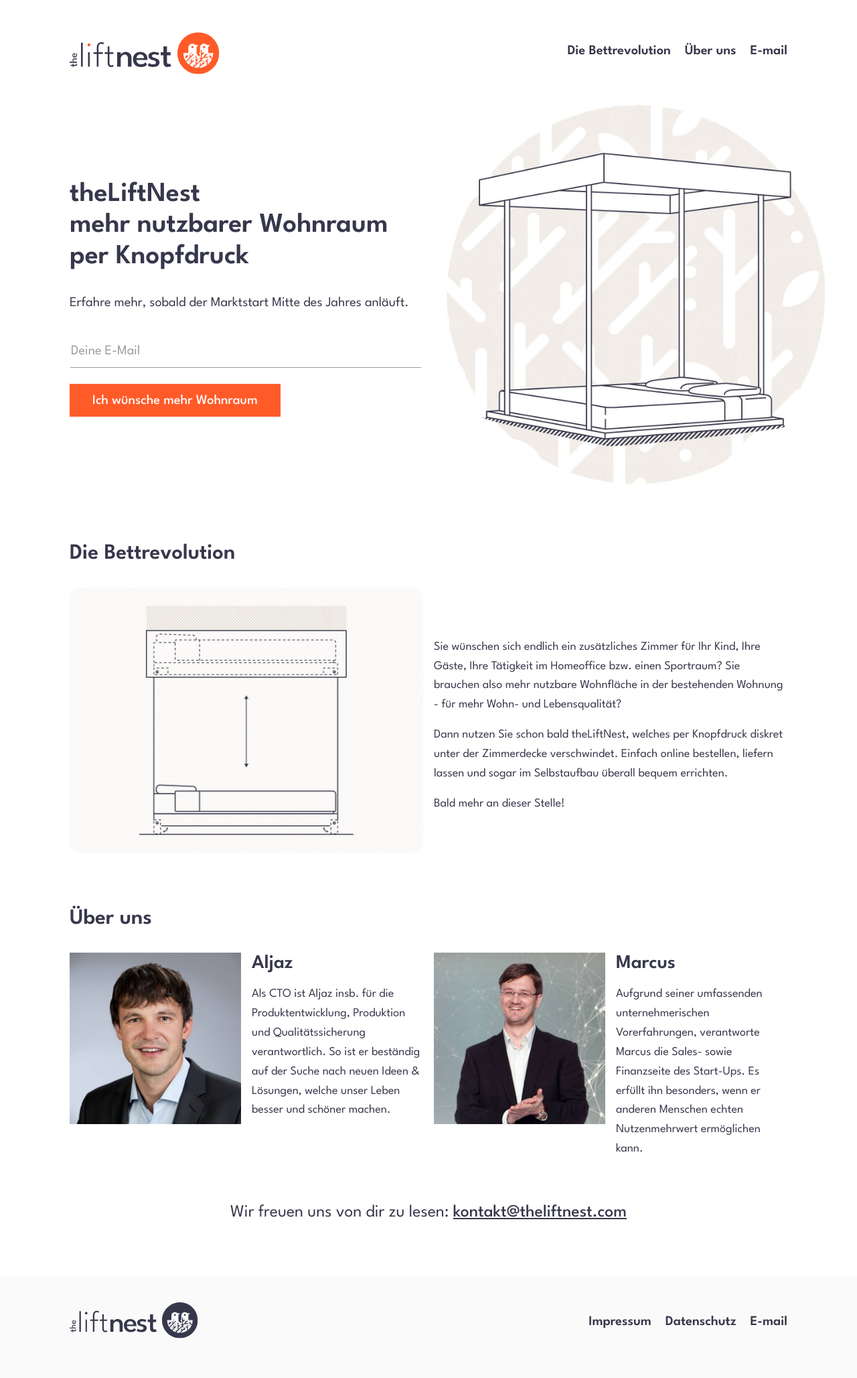
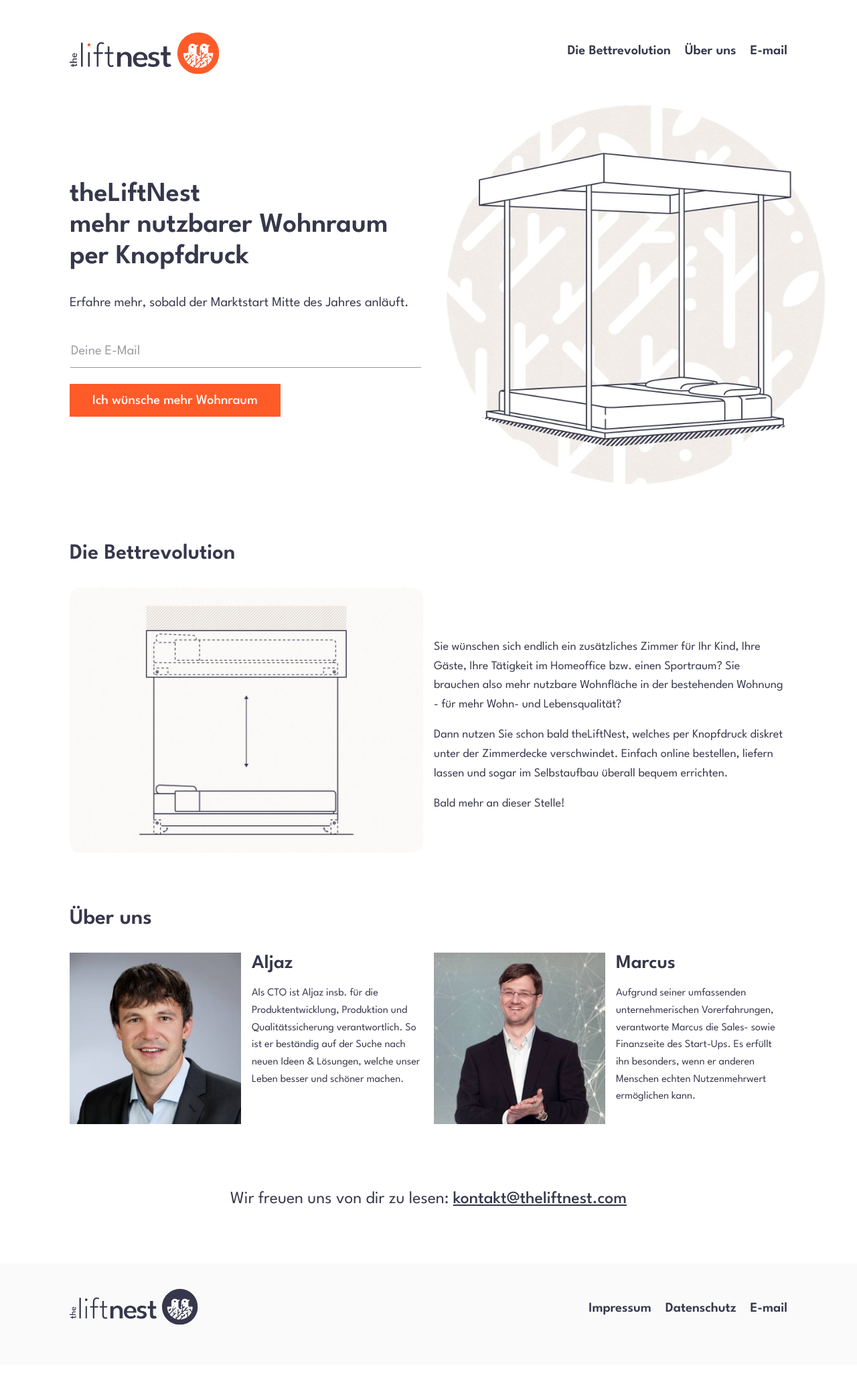
Before and after one commit to theliftnest/theliftnest-github.io, a Jekyll site: the page built from index.md, in a window 1280 px wide. Shown: the whole page at 67% size. Built offline with Jekyll 4.4.1, drawn with Linux system fonts in a browser that asks for light colours; nearby versions of some CDN libraries.

Commit message:
no animation on nav logo clic

```diff
--- a/_includes/main-nav-desk.html
+++ b/_includes/main-nav-desk.html
@@ -5,7 +5,8 @@
     <div class="row middle-sm end-sm">
       <!-- col -->
       <div class="col-sm-3 start-sm">
-        <a {% if page.url == "/" %} href="#header-id" uk-scroll {% else %} href="/" {% endif %} class="logo-background"></a>
+        <!-- <a {% if page.url == "/" %} href="/" uk-scroll {% else %} href="/" {% endif %} class="logo-background"></a> -->
+        <a href="/" class="logo-background"></a>
       </div>
       <!-- col end -->
       <!-- col -->
--- a/_layouts/home.html
+++ b/_layouts/home.html
@@ -65,7 +65,7 @@
             <!-- col  -->
             <div class="col-xs-12 col-sm-6 team-member-info">
               <h4>{{ team-member.name }}</h4>
-              <p>{{ team-member.excerpt }}</p>
+              <p class="small">{{ team-member.excerpt }}</p>
             </div>
             <!-- col end -->
           </div>
--- a/assets/css/styles.css
+++ b/assets/css/styles.css
@@ -122,6 +122,11 @@
 p, .mid {
   font-size: 1.125rem;
   line-height: 1.802rem;
+}
+
+.small {
+  font-size: 1rem;
+  line-height: 1.602rem;
 }
 
 ol, ul {
--- a/assets/scss/styles.scss
+++ b/assets/scss/styles.scss
@@ -206,6 +206,11 @@
 $mid-size: 1.125rem;
 $mid-line-height: 1.802rem;
 
+.small{
+  // p-xs: 16px / 25.629px
+  font-size: 1rem;
+  line-height: 1.602rem;
+}
 
 ol, ul{
   font-size: $mid-size;
```
Also changed, not shown: 1 other file.
